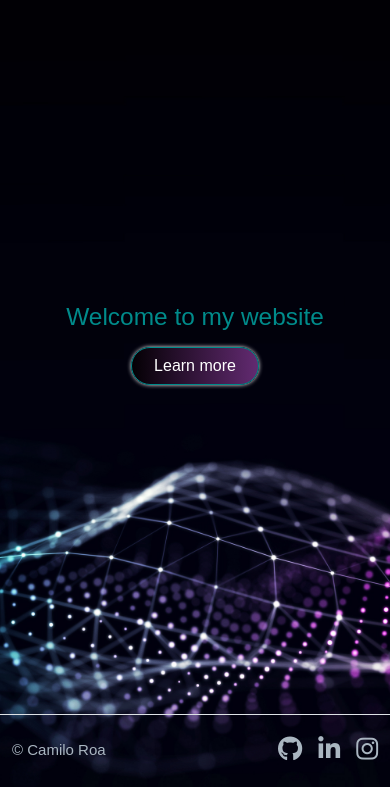
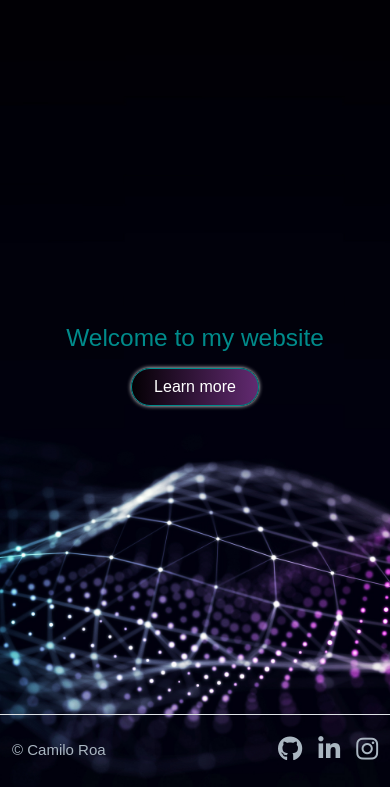
Before and after one commit to camiloroa112/website, a PHP site: page / in a window 390 px wide. Shown: the part 57-844 px from the top of the page. Run offline with PHP 8.4, Linux system fonts and the light colour scheme; some libraries are stand-ins or nearby versions; some web fonts are replaced.

Commit message:
Adjusting responsiveness to index.php

```diff
--- a/css/styles.css
+++ b/css/styles.css
@@ -147,16 +147,6 @@
     border-radius: 30px;
 }
 
-#menu .brief-description
-{
-    margin-top: 24vh;
-    height: 40vh;
-    padding: 0px;
-    padding-top: 14vh;
-    vertical-align: middle;
-    margin-bottom: 16.5vh;
-}
-
 #menu h1
 {
     font-size: calc(1rem + 1vh);
@@ -194,11 +184,6 @@
     background-image: radial-gradient( circle farthest-corner at 10% 20%,  rgba(100,43,115,1) 0%, rgba(4,0,4,1) 90%);
     width: 80%;
     border-radius: 22px;
-}
-
-#menu .hello
-{
-    width: 90%;
 }
 
 #menu .brief-description img
@@ -478,12 +463,6 @@ footer .name
     background-position: right center;
     color: #fff;
     text-decoration: none;
-  }
-
-
-#menu #welcome p
-{
-    width: 75%;
 }
 
 #about-me h2, #contact label
@@ -531,7 +510,7 @@ footer .name
         padding: 0px;
         padding-top: 14vh;
         vertical-align: middle;
-        margin-bottom: 10vh;
+        /* margin-bottom: 10vh; */
     }
 
     #menu .btn-more
@@ -618,7 +597,7 @@ footer .name
         padding: 0px;
         padding-top: 14vh;
         vertical-align: middle;
-        margin-bottom: 2.5vh;
+        /* margin-bottom: 2.5vh; */
     }
 
     #projects .background p
@@ -661,7 +640,7 @@ footer .name
         padding: 0px;
         padding-top: 14vh;
         vertical-align: middle;
-        margin-bottom: 2vh;
+        /* margin-bottom: 2vh; */
     }
 
     #projects h2
@@ -725,7 +704,7 @@ footer .name
         padding: 0px;
         padding-top: 14vh;
         vertical-align: middle;
-        margin-bottom: 2.5vh;
+        /* margin-bottom: 2.5vh; */
     }
 
     #projects .background p
@@ -778,7 +757,7 @@ footer .name
         padding: 0px;
         padding-top: 12vh;
         vertical-align: middle;
-        margin-bottom: 26vh;
+        /* margin-bottom: 26vh; */
     }
 
     #menu h1
@@ -836,7 +815,7 @@ footer .name
         padding: 0px;
         padding-top: 14vh;
         vertical-align: middle;
-        margin-bottom: 22vh;
+        /* margin-bottom: 22vh; */
     }
 
     #menu h1
@@ -964,7 +943,7 @@ footer .name
         padding: 0px;
         padding-top: 5.6vh;
         vertical-align: middle;
-        margin-bottom: 20vh;
+        margin-bottom: 10vh;
     }
 
     #menu h1
--- a/index.php
+++ b/index.php
@@ -45,12 +45,16 @@
         </nav>
     </header>
     <main class="container h-100">
-        <section id="welcome">
-            <div class="row">
-                <div class="col-md-12 col-xl-12 col-xxl-12 brief-description">
-                    <h1 class="pb-2 p-3 text-center m-auto p-auto d-block hello">Welcome to my website</h1>
-                    <div class="text-center pt-2">
-                        <a href="about-me.php" class="btn btn-more">Learn more</a>
+        <section id="welcome" class="h-100">
+            <div class="row h-100">
+                <div class="d-flex align-items-center justify-content-center h-100">
+                    <div class="d-flex flex-column">
+                        <div class="my-auto">
+                            <h1 class="pb-2 p-3 text-center m-auto p-auto d-block hello">Welcome to my website</h1>
+                            <div class="text-center pt-2">
+                                <a href="about-me.php" class="btn btn-more">Learn more</a>
+                            </div>
+                        </div>
                     </div>
                 </div>
             </div>
```
